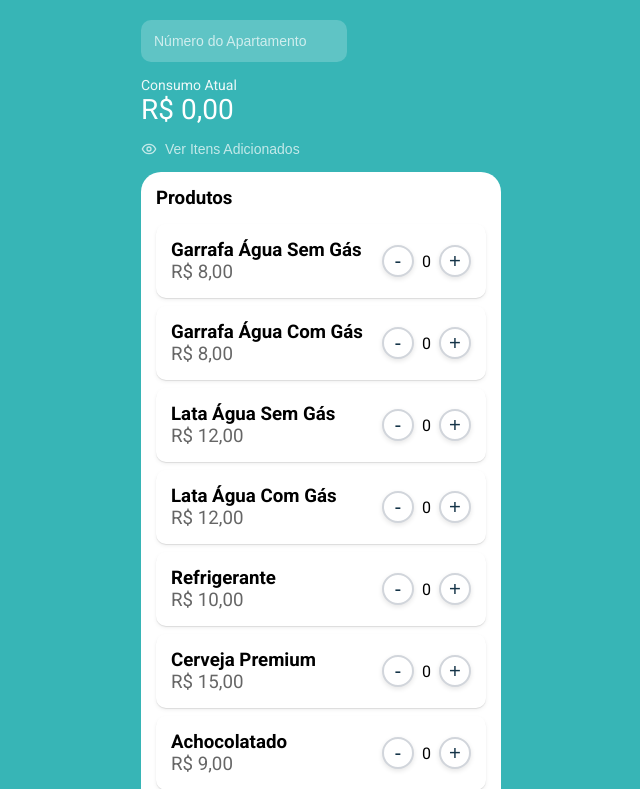
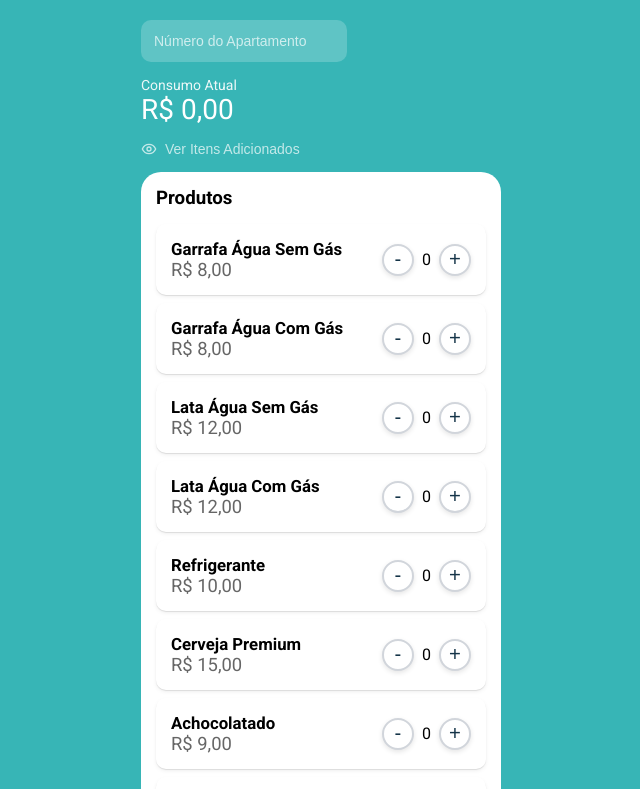
Before and after one commit to edgarmagno/frigobar2025, a plain HTML site: page index.html in a window 1280 px wide. Shown: the top 789 px of the page, without its empty margins (319-959 px from the left). Drawn offline with Linux system fonts and the light colour scheme.

Commit message:
Update styles.css

```diff
--- a/styles.css
+++ b/styles.css
@@ -89,12 +89,12 @@ body {
 
 .product-name {
     font-weight: bold;
-    font-size: 1.17em;
+    font-size: 1.05em;
 }
 
 .product-price {
     color: #666;
-    font-size: 1.17em;
+    font-size: 1.15em;
 }
 
 .quantity-control {
```
